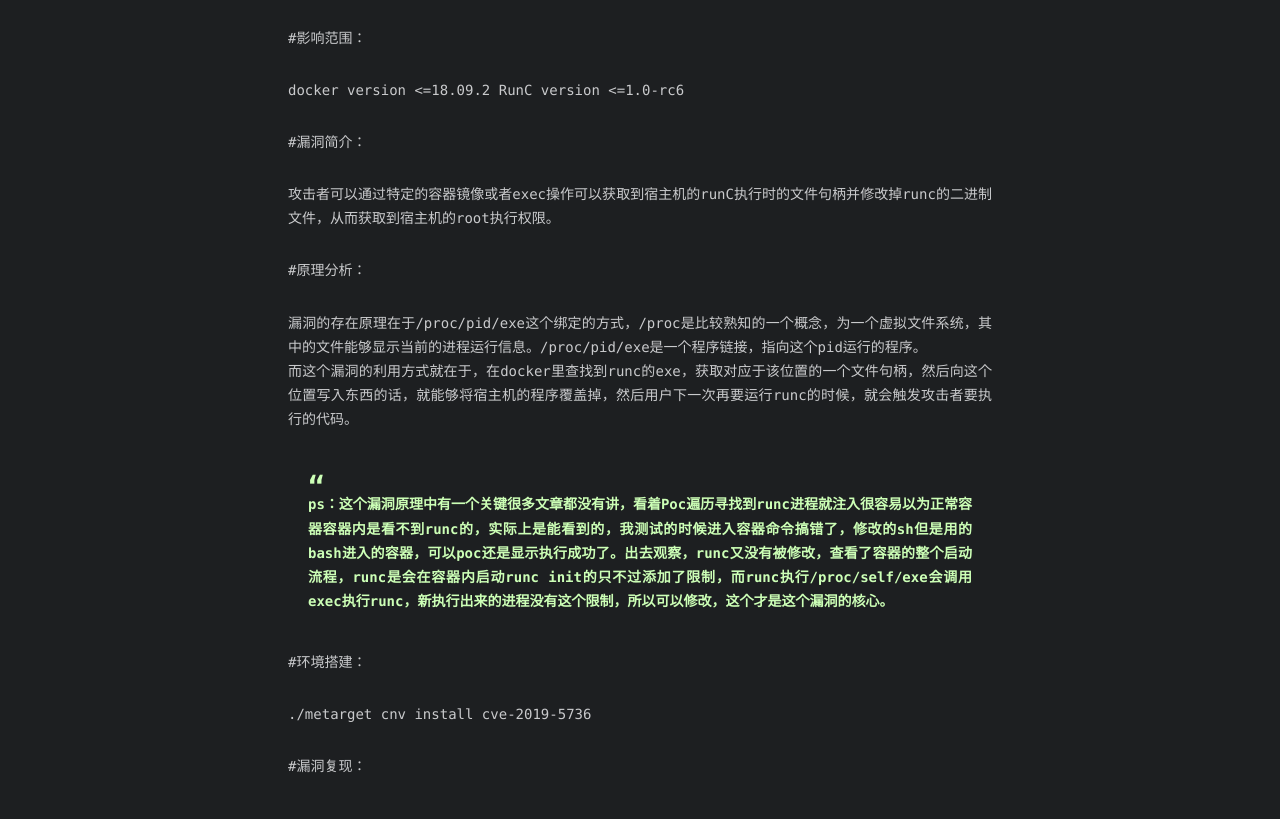
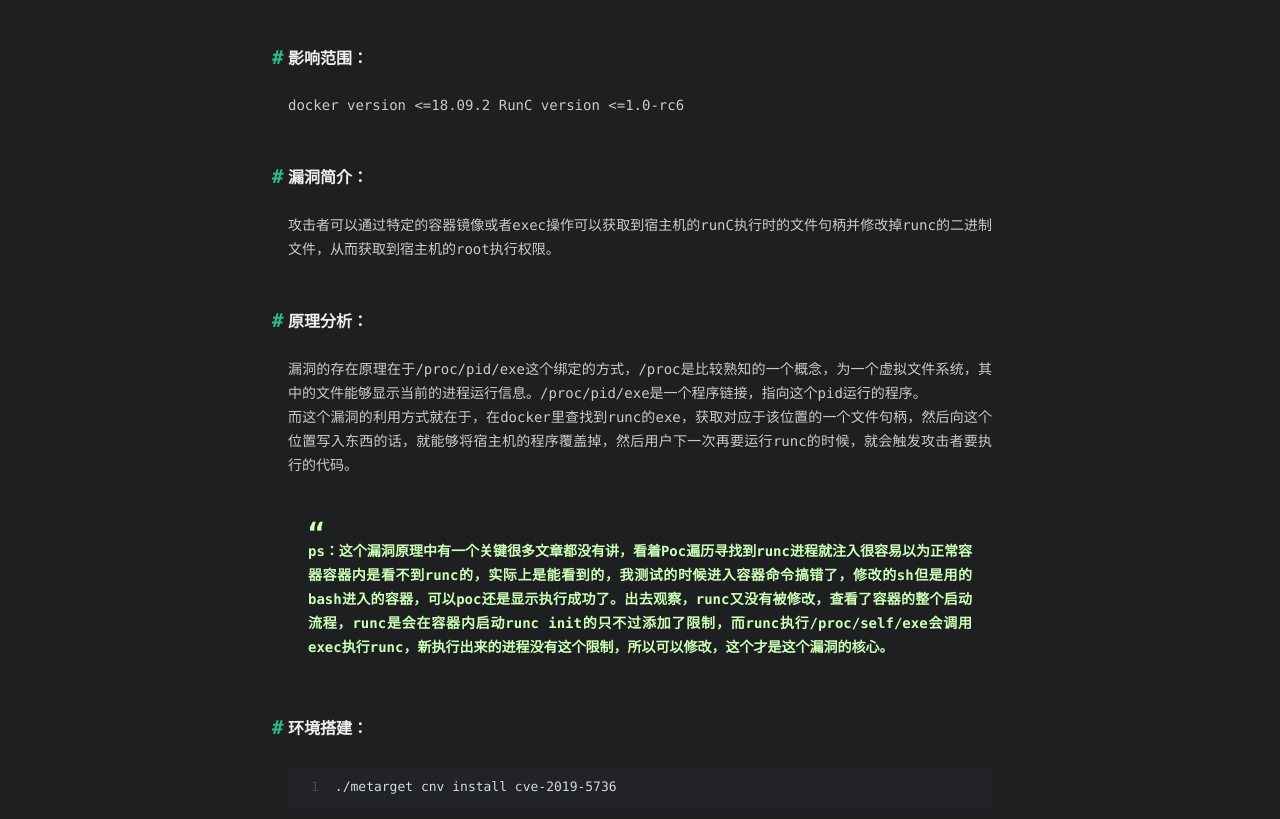
Before and after one commit to ashCode9527/ashCode9527.github.io, a plain HTML site: page 2024/04/01/cve-2019-5736分析与复现/index.html in a window 1280 px wide. Shown: the part 120-939 px from the top of the page. Drawn offline with nearby package versions, Linux system fonts and the light colour scheme; some packages are replaced by stand-ins of ours; a script that the page names is missing; a web font is replaced by a local one.

Commit message:
Site updated: 2024-04-01 16:59:30

```diff
--- a/2024/04/01/cve-2019-5736分析与复现/index.html
+++ b/2024/04/01/cve-2019-5736分析与复现/index.html
@@ -6,15 +6,15 @@
     <meta http-equiv="X-UA-Compatible" content="IE=edge">
     <meta name="HandheldFriendly" content="True">
     <meta name="viewport" content="width=device-width, initial-scale=1, maximum-scale=5" />
-    <meta name="description" content="#影响范围： docker version &lt;&#x3D;18.09.2 RunC version &lt;&#x3D;1.0-rc6 #漏洞简介： 攻击者可以通过特定的容器镜像或者exec操作可以获取到宿主机的runC执行时的文件句柄并修改掉runc的二进制文件，从而获取到宿主机的root执行权限。 #原理分析： 漏洞的存在原理在于&#x2F;proc&#x2F;pid&#x2F;exe这">
+    <meta name="description" content="影响范围：docker version &lt;&#x3D;18.09.2 RunC version &lt;&#x3D;1.0-rc6 漏洞简介：攻击者可以通过特定的容器镜像或者exec操作可以获取到宿主机的runC执行时的文件句柄并修改掉runc的二进制文件，从而获取到宿主机的root执行权限。 原理分析：漏洞的存在原理在于&#x2F;proc&#x2F;pid&#x2F;exe这个绑定的方式">
 <meta property="og:type" content="article">
 <meta property="og:title" content="cve-2019-5736分析与复现">
 <meta property="og:url" content="http://example.com/2024/04/01/cve-2019-5736%E5%88%86%E6%9E%90%E4%B8%8E%E5%A4%8D%E7%8E%B0/index.html">
 <meta property="og:site_name" content="ASHCODE">
-<meta property="og:description" content="#影响范围： docker version &lt;&#x3D;18.09.2 RunC version &lt;&#x3D;1.0-rc6 #漏洞简介： 攻击者可以通过特定的容器镜像或者exec操作可以获取到宿主机的runC执行时的文件句柄并修改掉runc的二进制文件，从而获取到宿主机的root执行权限。 #原理分析： 漏洞的存在原理在于&#x2F;proc&#x2F;pid&#x2F;exe这">
+<meta property="og:description" content="影响范围：docker version &lt;&#x3D;18.09.2 RunC version &lt;&#x3D;1.0-rc6 漏洞简介：攻击者可以通过特定的容器镜像或者exec操作可以获取到宿主机的runC执行时的文件句柄并修改掉runc的二进制文件，从而获取到宿主机的root执行权限。 原理分析：漏洞的存在原理在于&#x2F;proc&#x2F;pid&#x2F;exe这个绑定的方式">
 <meta property="og:locale" content="en_US">
 <meta property="article:published_time" content="2024-04-01T08:19:50.000Z">
-<meta property="article:modified_time" content="2024-04-01T08:46:56.628Z">
+<meta property="article:modified_time" content="2024-04-01T08:58:50.169Z">
 <meta property="article:author" content="Bruce An">
 <meta property="article:tag" content="漏洞分析">
 <meta property="article:tag" content="安全">
@@ -115,6 +115,10 @@
     </div>
 
 
+      <div id="toc">
+        <ol class="toc"><li class="toc-item toc-level-2"><a class="toc-link" href="#%E5%BD%B1%E5%93%8D%E8%8C%83%E5%9B%B4%EF%BC%9A"><span class="toc-number">1.</span> <span class="toc-text">影响范围：</span></a></li><li class="toc-item toc-level-2"><a class="toc-link" href="#%E6%BC%8F%E6%B4%9E%E7%AE%80%E4%BB%8B%EF%BC%9A"><span class="toc-number">2.</span> <span class="toc-text">漏洞简介：</span></a></li><li class="toc-item toc-level-2"><a class="toc-link" href="#%E5%8E%9F%E7%90%86%E5%88%86%E6%9E%90%EF%BC%9A"><span class="toc-number">3.</span> <span class="toc-text">原理分析：</span></a></li><li class="toc-item toc-level-2"><a class="toc-link" href="#%E7%8E%AF%E5%A2%83%E6%90%AD%E5%BB%BA%EF%BC%9A"><span class="toc-number">4.</span> <span class="toc-text">环境搭建：</span></a></li><li class="toc-item toc-level-2"><a class="toc-link" href="#%E6%BC%8F%E6%B4%9E%E5%A4%8D%E7%8E%B0%EF%BC%9A"><span class="toc-number">5.</span> <span class="toc-text">漏洞复现：</span></a></li></ol>
+      </div>
+
   </span>
 </div>
 
@@ -162,19 +166,14 @@
 
 
   <div class="content e-content" itemprop="articleBody">
-    <p>#影响范围：</p>
-<p>docker version &lt;&#x3D;18.09.2 RunC version &lt;&#x3D;1.0-rc6</p>
-<p>#漏洞简介：</p>
-<p>攻击者可以通过特定的容器镜像或者exec操作可以获取到宿主机的runC执行时的文件句柄并修改掉runc的二进制文件，从而获取到宿主机的root执行权限。</p>
-<p>#原理分析：</p>
-<p>漏洞的存在原理在于&#x2F;proc&#x2F;pid&#x2F;exe这个绑定的方式，&#x2F;proc是比较熟知的一个概念，为一个虚拟文件系统，其中的文件能够显示当前的进程运行信息。&#x2F;proc&#x2F;pid&#x2F;exe是一个程序链接，指向这个pid运行的程序。<br>而这个漏洞的利用方式就在于，在docker里查找到runc的exe，获取对应于该位置的一个文件句柄，然后向这个位置写入东西的话，就能够将宿主机的程序覆盖掉，然后用户下一次再要运行runc的时候，就会触发攻击者要执行的代码。</p>
+    <h2 id="影响范围："><a href="#影响范围：" class="headerlink" title="影响范围："></a>影响范围：</h2><p>docker version &lt;&#x3D;18.09.2 RunC version &lt;&#x3D;1.0-rc6</p>
+<h2 id="漏洞简介："><a href="#漏洞简介：" class="headerlink" title="漏洞简介："></a>漏洞简介：</h2><p>攻击者可以通过特定的容器镜像或者exec操作可以获取到宿主机的runC执行时的文件句柄并修改掉runc的二进制文件，从而获取到宿主机的root执行权限。</p>
+<h2 id="原理分析："><a href="#原理分析：" class="headerlink" title="原理分析："></a>原理分析：</h2><p>漏洞的存在原理在于&#x2F;proc&#x2F;pid&#x2F;exe这个绑定的方式，&#x2F;proc是比较熟知的一个概念，为一个虚拟文件系统，其中的文件能够显示当前的进程运行信息。&#x2F;proc&#x2F;pid&#x2F;exe是一个程序链接，指向这个pid运行的程序。<br>而这个漏洞的利用方式就在于，在docker里查找到runc的exe，获取对应于该位置的一个文件句柄，然后向这个位置写入东西的话，就能够将宿主机的程序覆盖掉，然后用户下一次再要运行runc的时候，就会触发攻击者要执行的代码。</p>
 <blockquote>
 <p>ps：这个漏洞原理中有一个关键很多文章都没有讲，看着Poc遍历寻找到runc进程就注入很容易以为正常容器容器内是看不到runc的，实际上是能看到的，我测试的时候进入容器命令搞错了，修改的sh但是用的bash进入的容器，可以poc还是显示执行成功了。出去观察，runc又没有被修改，查看了容器的整个启动流程，runc是会在容器内启动runc init的只不过添加了限制，而runc执行&#x2F;proc&#x2F;self&#x2F;exe会调用exec执行runc，新执行出来的进程没有这个限制，所以可以修改，这个才是这个漏洞的核心。</p>
 </blockquote>
-<p>#环境搭建：</p>
-<p>.&#x2F;metarget cnv install cve-2019-5736</p>
-<p>#漏洞复现：</p>
-<ul>
+<h2 id="环境搭建："><a href="#环境搭建：" class="headerlink" title="环境搭建："></a>环境搭建：</h2><figure class="highlight plaintext"><table><tr><td class="gutter"><pre><span class="line">1</span><br></pre></td><td class="code"><pre><span class="line">./metarget cnv install cve-2019-5736</span><br></pre></td></tr></table></figure>
+<h2 id="漏洞复现："><a href="#漏洞复现：" class="headerlink" title="漏洞复现："></a>漏洞复现：</h2><ul>
 <li><p>对这个漏洞利用是分为容器利用和镜像利用两种的：</p>
 <ul>
 <li>一种是在已经启动的容器里构造漏洞环境，等被攻击者进入容器触发</li>
@@ -218,6 +217,10 @@
 
 
 
+      <div id="toc-footer" style="display: none">
+        <ol class="toc"><li class="toc-item toc-level-2"><a class="toc-link" href="#%E5%BD%B1%E5%93%8D%E8%8C%83%E5%9B%B4%EF%BC%9A"><span class="toc-number">1.</span> <span class="toc-text">影响范围：</span></a></li><li class="toc-item toc-level-2"><a class="toc-link" href="#%E6%BC%8F%E6%B4%9E%E7%AE%80%E4%BB%8B%EF%BC%9A"><span class="toc-number">2.</span> <span class="toc-text">漏洞简介：</span></a></li><li class="toc-item toc-level-2"><a class="toc-link" href="#%E5%8E%9F%E7%90%86%E5%88%86%E6%9E%90%EF%BC%9A"><span class="toc-number">3.</span> <span class="toc-text">原理分析：</span></a></li><li class="toc-item toc-level-2"><a class="toc-link" href="#%E7%8E%AF%E5%A2%83%E6%90%AD%E5%BB%BA%EF%BC%9A"><span class="toc-number">4.</span> <span class="toc-text">环境搭建：</span></a></li><li class="toc-item toc-level-2"><a class="toc-link" href="#%E6%BC%8F%E6%B4%9E%E5%A4%8D%E7%8E%B0%EF%BC%9A"><span class="toc-number">5.</span> <span class="toc-text">漏洞复现：</span></a></li></ol>
+      </div>
+
 
     <div id="share-footer" style="display: none">
       <ul>
@@ -238,6 +241,8 @@
 
     <div id="actions-footer">
         <a id="menu" class="icon" href="#" onclick="$('#nav-footer').toggle();return false;"><i class="fa-solid fa-bars fa-lg" aria-hidden="true"></i> Menu</a>
+
+          <a id="toc" class="icon" href="#" onclick="$('#toc-footer').toggle();return false;"><i class="fa-solid fa-list fa-lg" aria-hidden="true"></i> TOC</a>
 
         <a id="share" class="icon" href="#" onclick="$('#share-footer').toggle();return false;"><i class="fa-solid fa-share-alt fa-lg" aria-hidden="true"></i> Share</a>
         <a id="top" style="display:none" class="icon" href="#" onclick="$('html, body').animate({ scrollTop: 0 }, 'fast');"><i class="fa-solid fa-chevron-up fa-lg" aria-hidden="true"></i> Top</a>
```
